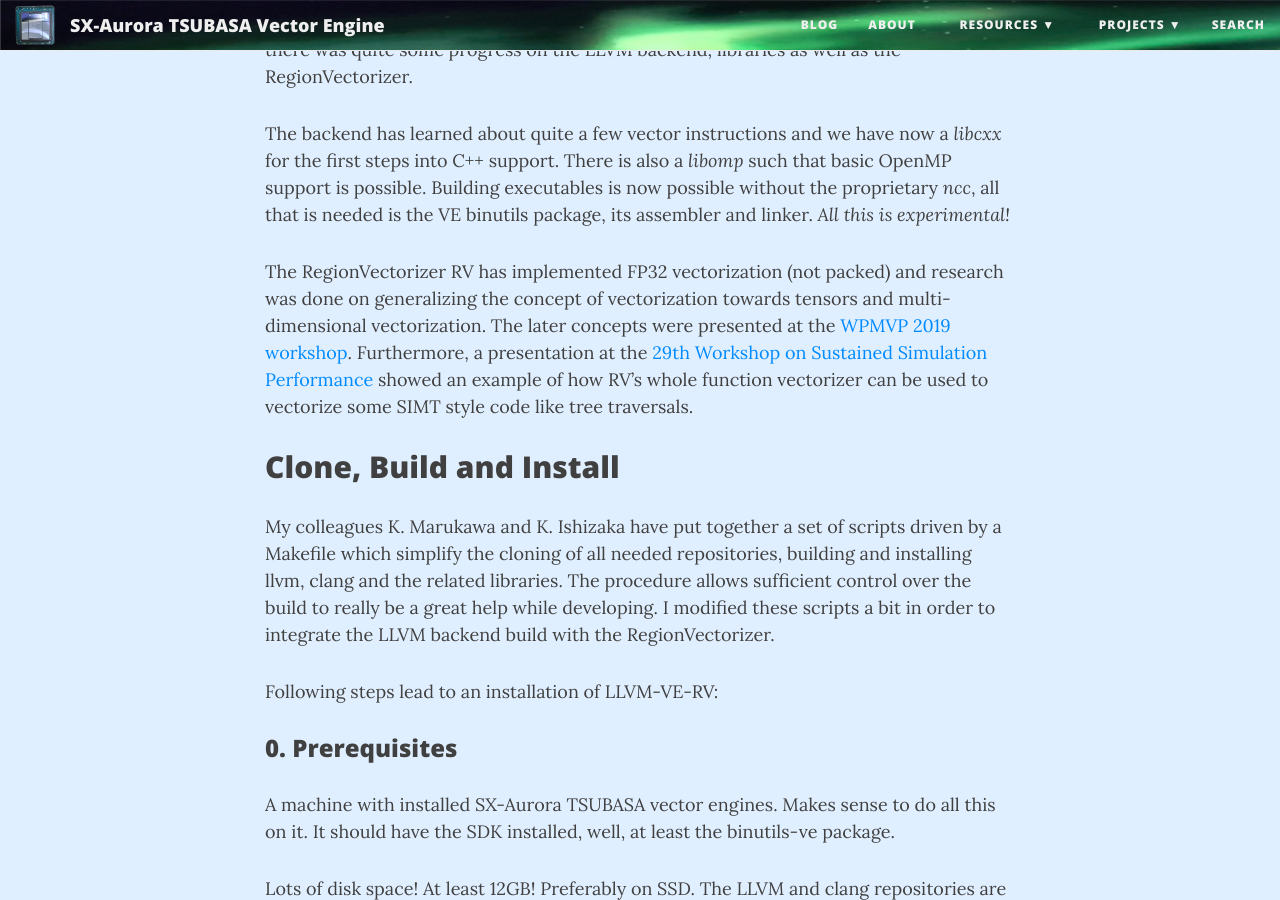
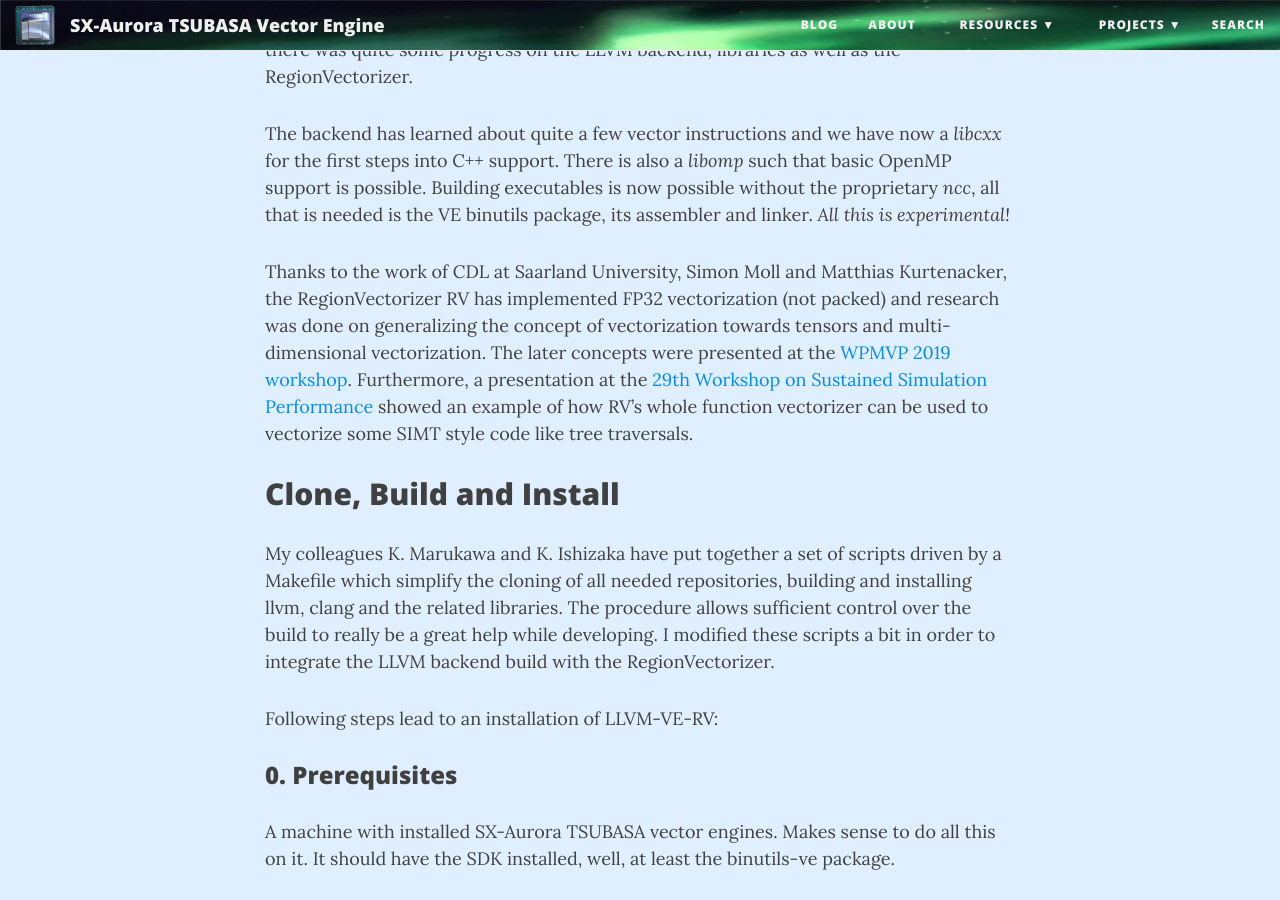
Before and after one commit to SX-Aurora/SX-Aurora.github.io, a Jekyll site: the page built from _posts/2019-03-30-Testing-LLVM-VE-RV-update.md, in a window 1280 px wide and 900 px high, scrolled down 796 px. Built offline with Jekyll 4.4.1, drawn with Linux system fonts in a browser that asks for light colours; nearby versions of some CDN libraries; comment, search, counter and statistics services are not loaded.

Commit message:
Updated LLVM post slightly.

```diff
--- a/_posts/2019-03-30-Testing-LLVM-VE-RV-update.md
+++ b/_posts/2019-03-30-Testing-LLVM-VE-RV-update.md
@@ -49,10 +49,11 @@
 needed is the VE binutils package, its assembler and linker. *All this
 is experimental!*
 
-The RegionVectorizer RV has implemented FP32 vectorization (not
-packed) and research was done on generalizing the concept of
-vectorization towards tensors and multi-dimensional vectorization. The
-later concepts were presented at the [WPMVP 2019
+Thanks to the work of CDL at Saarland University, Simon Moll and
+Matthias Kurtenacker, the RegionVectorizer RV has implemented FP32
+vectorization (not packed) and research was done on generalizing the
+concept of vectorization towards tensors and multi-dimensional
+vectorization. The later concepts were presented at the [WPMVP 2019
 workshop](https://ppopp19.sigplan.org/home/WPMVP-2019#program). Furthermore,
 a presentation at the [29th Workshop on Sustained Simulation
 Performance](https://www.sc.cc.tohoku.ac.jp/wssp29/en/program.html)
```
